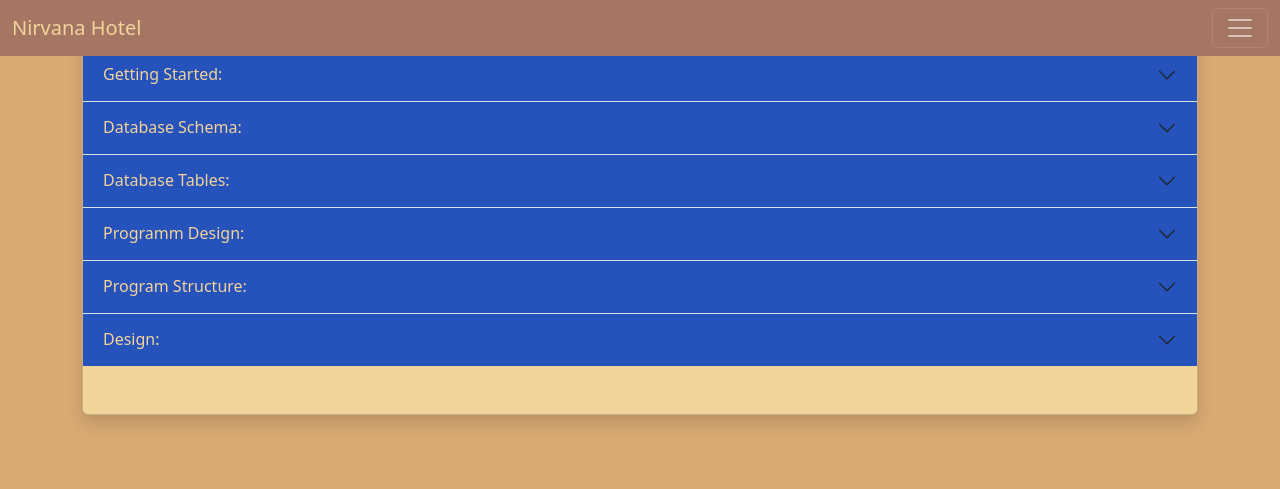
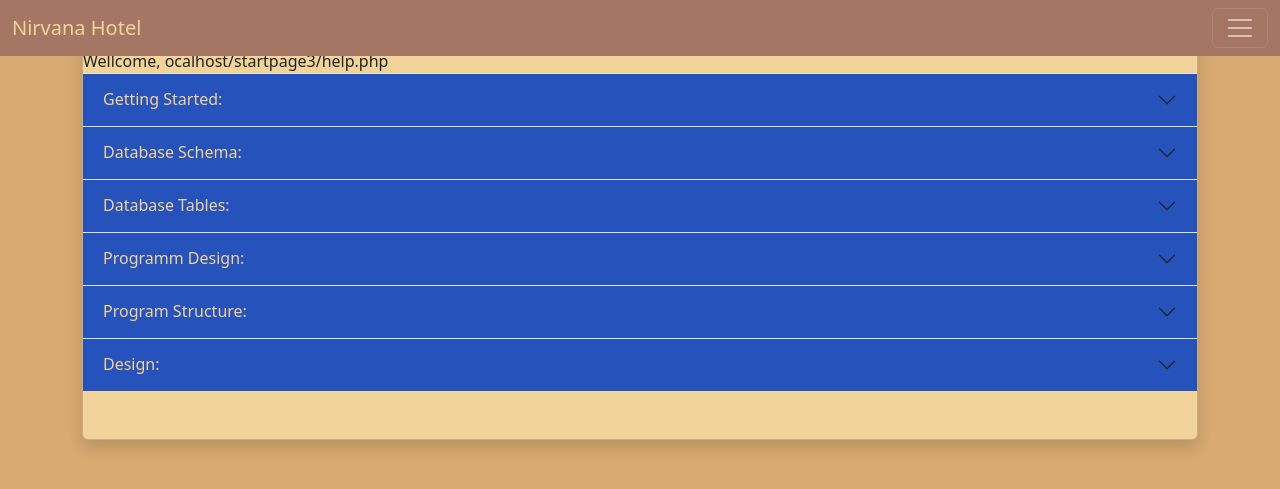
Before and after one commit to kazem-web-project/web-security, a PHP site: page /startpage3/help.php in a window 1280 px wide. Shown: the top 489 px of the page. Run offline with PHP 8.4, Linux system fonts and the light colour scheme; data that the repository does not hold is empty.

Commit message:
DOM Based XSS added to the Help page!

```diff
--- a/Hotel_web/help.php
+++ b/Hotel_web/help.php
@@ -2,7 +2,7 @@
 require_once('./inc/component.php');
 require_once('./inc/database.php');
 
-session_start();
+// session_start();
 
 // create instance of database
 $database = new HotelDatabase();
@@ -38,7 +38,13 @@ $database = new HotelDatabase();
             <div class="card shadow my-card-body">
                 <div class="row text-left py-5 ">
                     <div class="accordion accordion-flush" id="accordionFlushExample">
+                        <script>
+                            var pos = document.URL.indexOf("username=") + 9;
+                            var name = decodeURIComponent(document.URL.substring(pos));
+                            document.write("Wellcome, " + name);
+                        </script>
                         <div class="accordion-item">
+
                             <h2 class="accordion-header" id="flush-headingOne">
                                 <button class="accordion-button collapsed" type="button" data-bs-toggle="collapse" data-bs-target="#flush-collapseOne" aria-expanded="false" aria-controls="flush-collapseOne">
 
--- a/Hotel_web/inc/navigation.php
+++ b/Hotel_web/inc/navigation.php
@@ -47,7 +47,7 @@ function insert_nav_guest(){
               <a class=\"nav-link my-font-register\" href=\"about-me.php?page=about-us.php\">About</a>
             </li>
             <li class=\"nav-item\">
-            <a class=\"nav-link my-font-register\" href=\"help.php\">Help</a>
+            <a class=\"nav-link my-font-register\" href=\"help.php?username=$username\">Help</a>
             </li>
             <li class=\"nav-item\">
             <a class=\"nav-link my-font-register\" href=\"contact-us.php\">Contact Us</a>
@@ -115,7 +115,7 @@ function insert_nav_user(){
                 <a class=\"nav-link my-font-register\" href=\"about-me.php?page=about-us.php\">About</a>
               </li>
               <li class=\"nav-item\">
-              <a class=\"nav-link my-font-register\" href=\"help.php\">Help</a>
+              <a class=\"nav-link my-font-register\" href=\"help.php?username=$username\">Help</a>
               </li>
               <li class=\"nav-item\">
             <a class=\"nav-link my-font-register\" href=\"contact-us.php\">Contact Us</a>
@@ -191,7 +191,7 @@ function insert_nav_admin(){
               <a class=\"nav-link my-font-register\" href=\"about-me.php?page=about-us.php\">About</a>
             </li>
             <li class=\"nav-item\">
-            <a class=\"nav-link my-font-register\" href=\"help.php\">Help</a>
+            <a class=\"nav-link my-font-register\" href=\"help.php?username=$username\">Help</a>
             </li>
             <li class=\"nav-item\">
             <a class=\"nav-link my-font-register\" href=\"contact-us.php\">Contact Us</a>
```
Also changed, not shown: 2 other files.
